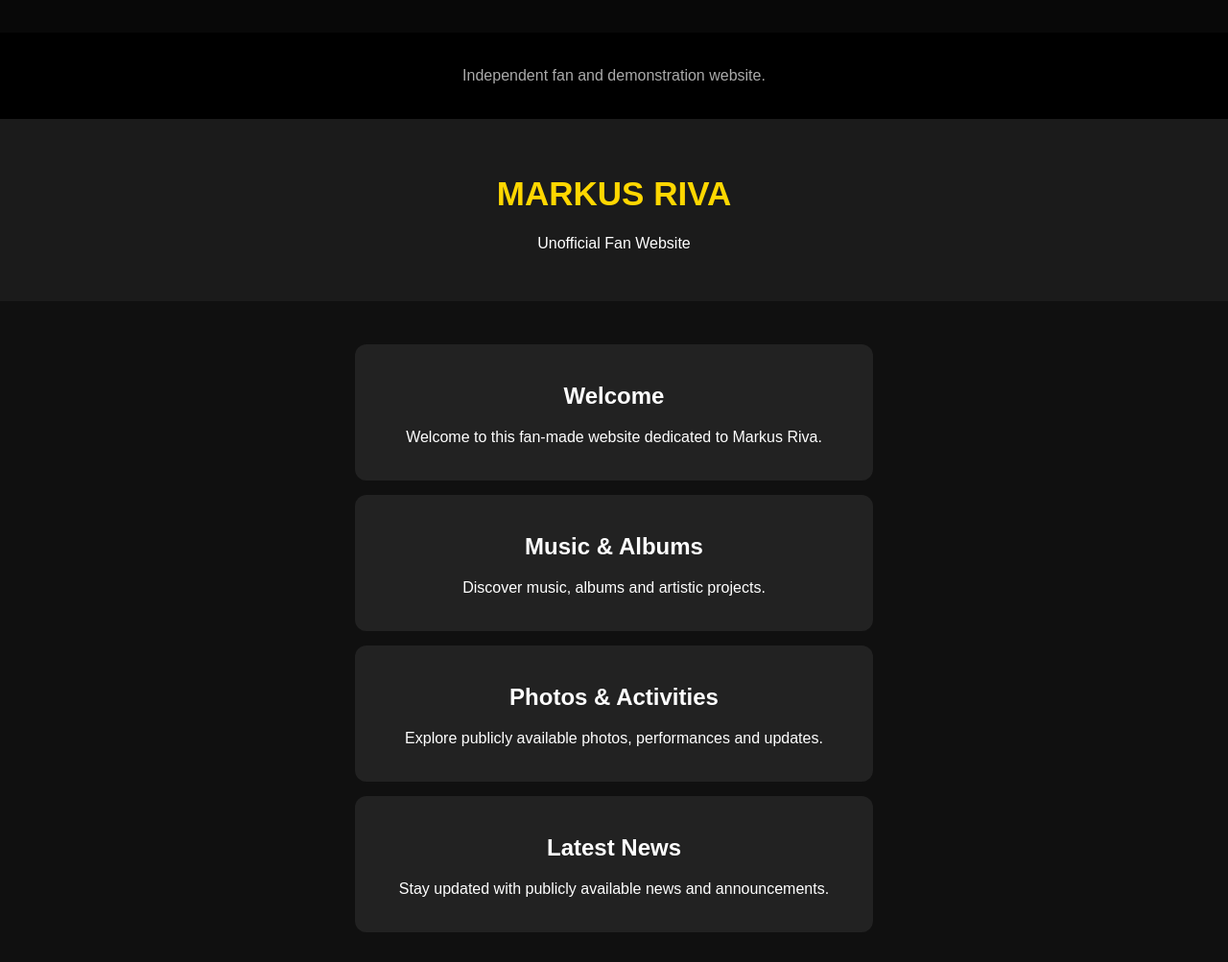
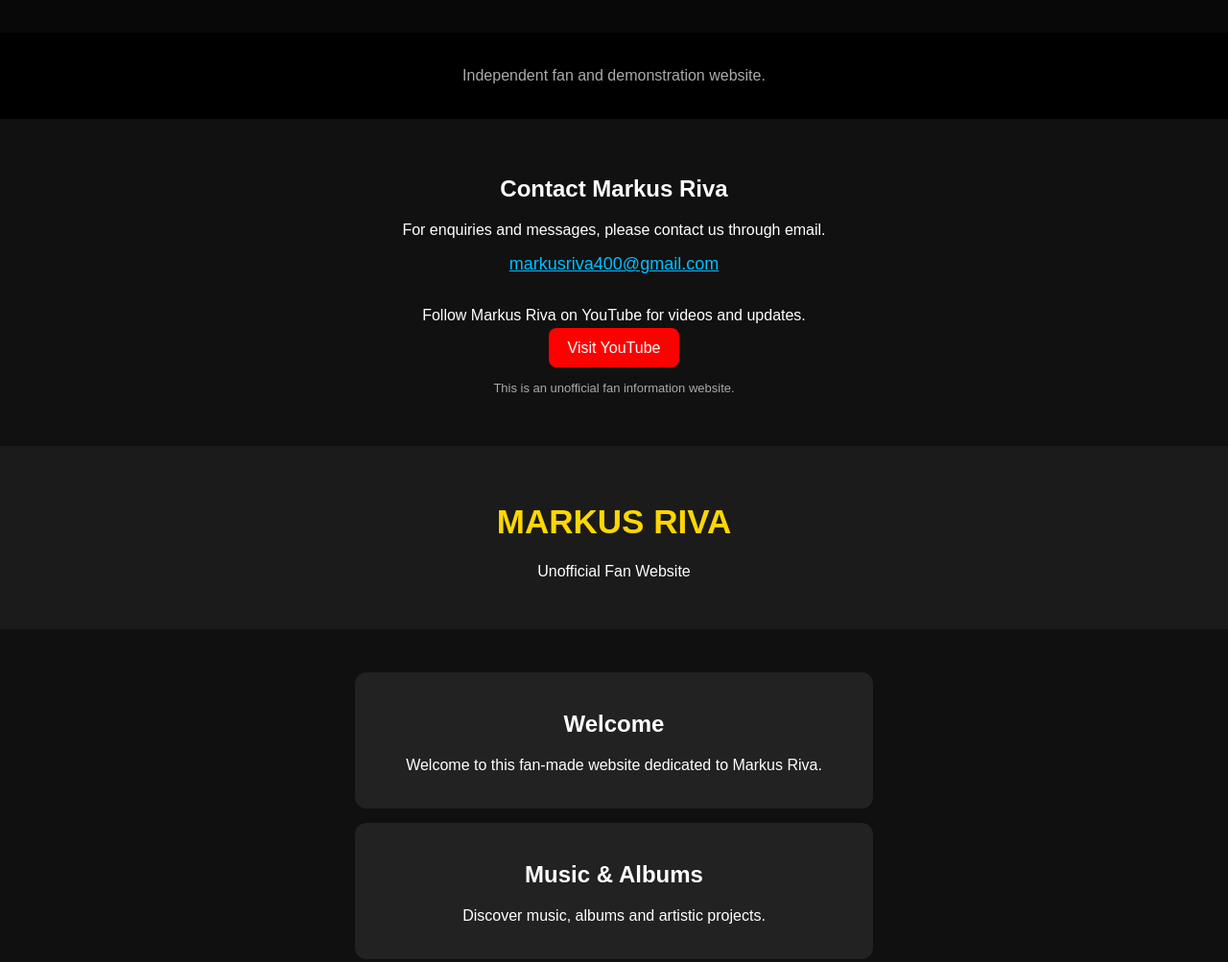
Before and after one commit to riv234/Markus-Riva-website, a plain HTML site: page index.html in a window 1280 px wide. Shown: the part 1000-2003 px from the top of the page at 96% size. Drawn offline with Linux system fonts and the light colour scheme.

Commit message:
Add contact section for Markus Riva
Added a contact section for Markus Riva with email and YouTube links.

```diff
--- a/index.html
+++ b/index.html
@@ -71,7 +71,33 @@ footer {
 <footer style="background:#000;color:#aaa;text-align:center;padding:20px;">
 <p>Independent fan and demonstration website.</p>
 </footer>
-<body>
+<!-- CONTACT MARKUS RIVA -->
+<section id="contact" style="background:#111;color:white;padding:40px 20px;text-align:center;">
+
+<h2>Contact Markus Riva</h2>
+
+<p>For enquiries and messages, please contact us through email.</p>
+
+<a href="mailto:markusriva400@gmail.com"
+style="color:#00bfff;font-size:18px;">
+markusriva400@gmail.com
+</a>
+
+<br><br>
+
+<p>Follow Markus Riva on YouTube for videos and updates.</p>
+
+<a href="https://www.youtube.com/"
+target="_blank"
+style="background:red;color:white;padding:12px 20px;text-decoration:none;border-radius:8px;">
+Visit YouTube
+</a>
+
+<p style="margin-top:25px;font-size:13px;color:#aaa;">
+This is an unofficial fan information website.
+</p>
+
+</section><body>
 
 <header>
 <h1>MARKUS RIVA</h1>
```
